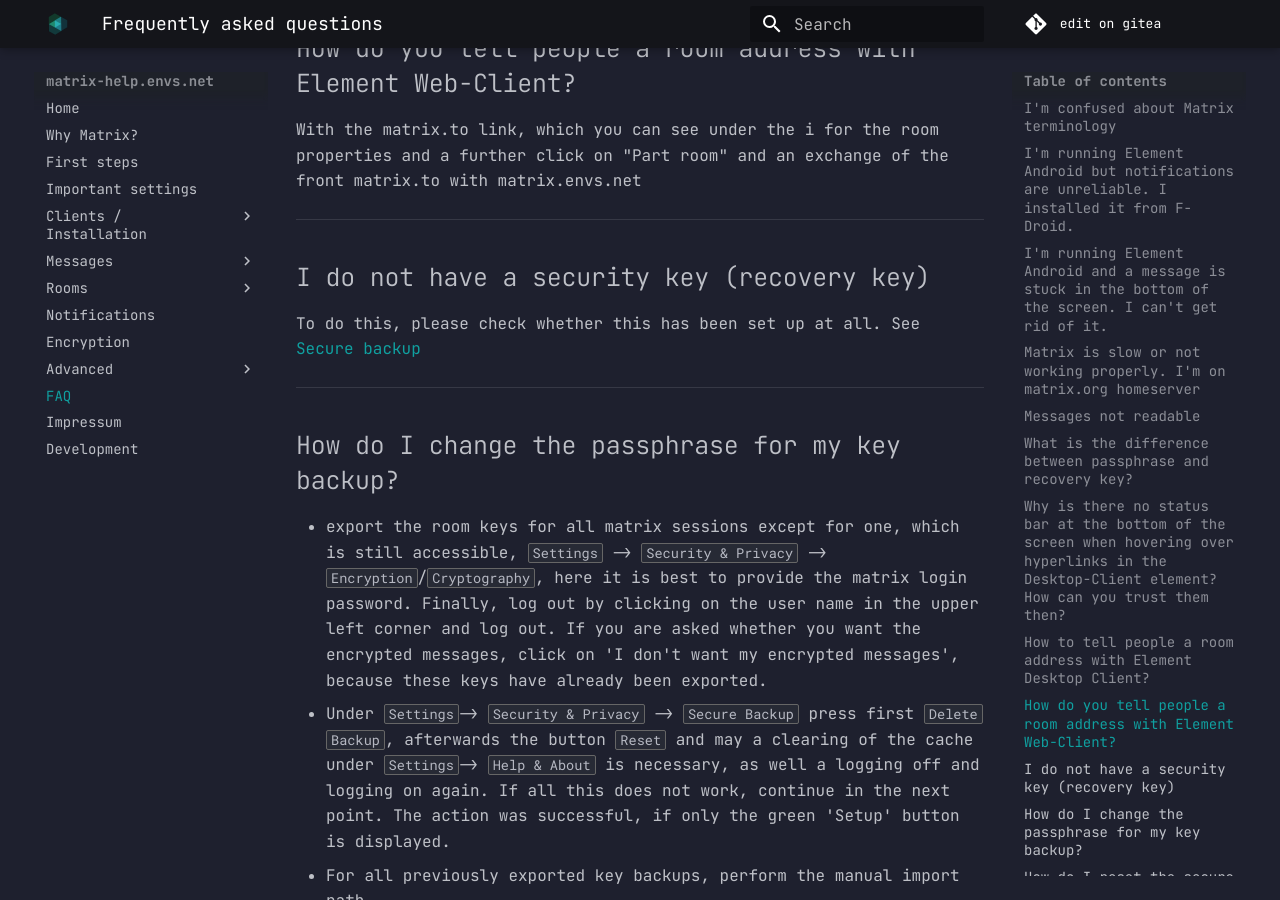
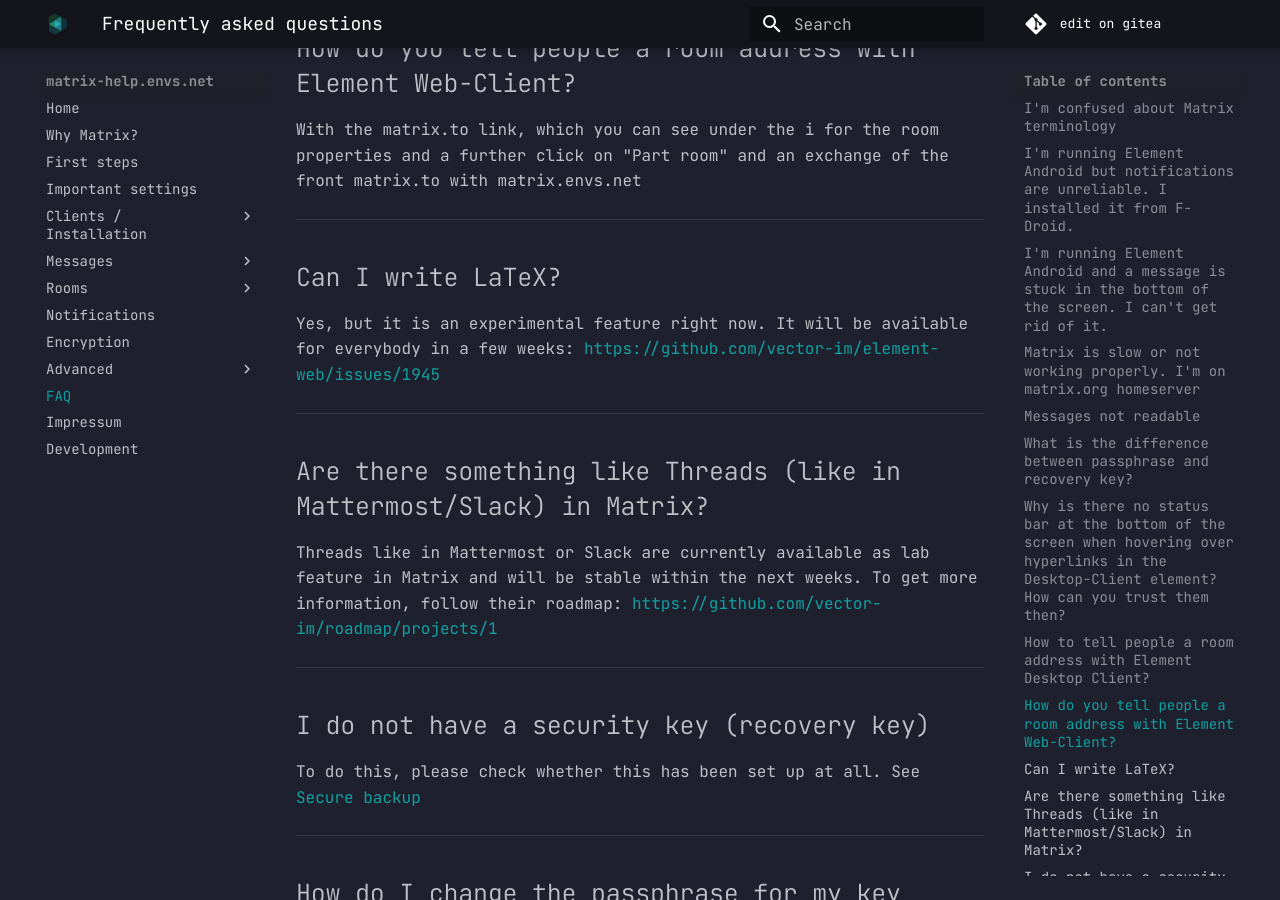
Before and after one commit to envs-net/matrix-doc, an MkDocs documentation site: the page built from docs/faq.md, in a window 1280 px wide and 900 px high, scrolled down 3292 px. Built offline with MkDocs 1.6.1 and Material for MkDocs 9.7.7, drawn with Linux system fonts in a browser that asks for light colours; some of the changed text lies outside the part shown.

Commit message:
update some outdated docs

```diff
--- a/docs/faq.md
+++ b/docs/faq.md
@@ -70,6 +70,16 @@ With the matrix.to link, which you can see under the i for the room properties a
 
 ***
 
+## Can I write LaTeX?
+Yes, but it is an experimental feature right now. It will be available for everybody in a few weeks: [https://github.com/vector-im/element-web/issues/1945](https://github.com/vector-im/element-web/issues/1945)
+
+***
+
+## Are there something like Threads (like in Mattermost/Slack) in Matrix?
+Threads like in Mattermost or Slack are currently available as lab feature in Matrix and will be stable within the next weeks. To get more information, follow their roadmap: [https://github.com/vector-im/roadmap/projects/1](https://github.com/vector-im/roadmap/projects/1)
+
+***
+
 ## I do not have a security key (recovery key)
 To do this, please check whether this has been set up at all. See [Secure backup](/settings/#secure_backup)
 
@@ -118,6 +128,11 @@ Mass invite by E-Mail is currently not supported in Element.
 
 ## Can I modify access permissions for all rooms in my community, that only members of the community can enter?
 No, this is not possible. Rooms can be part of multiple communities. Therefore the access permission will be set on room based level.
+
+***
+
+## I do not see any message of a specific person in a room
+A common reason for this is that you blocked that person by accident. You do not see any message of the person even if you hear that this person posted them. Open your Security settings in Element and scroll down. Please check in the category “Blocked user” if you find the person that does not belong there… Remove it!
 
 ***
 
```
Also changed, not shown: docs/messaging/formatting.md (+1 -1 lines), docs/rooms/delete.md (+1 -1 lines).
